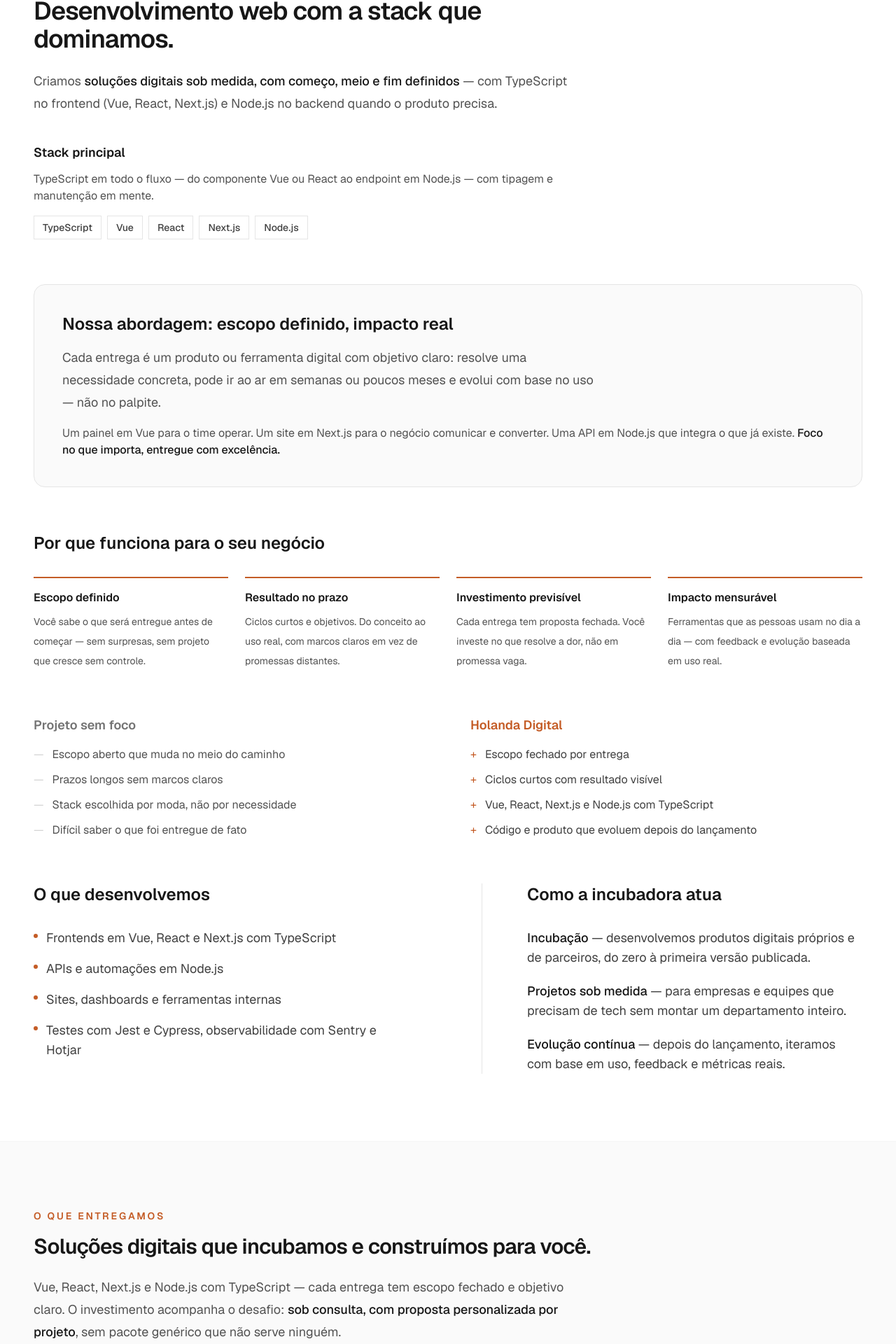
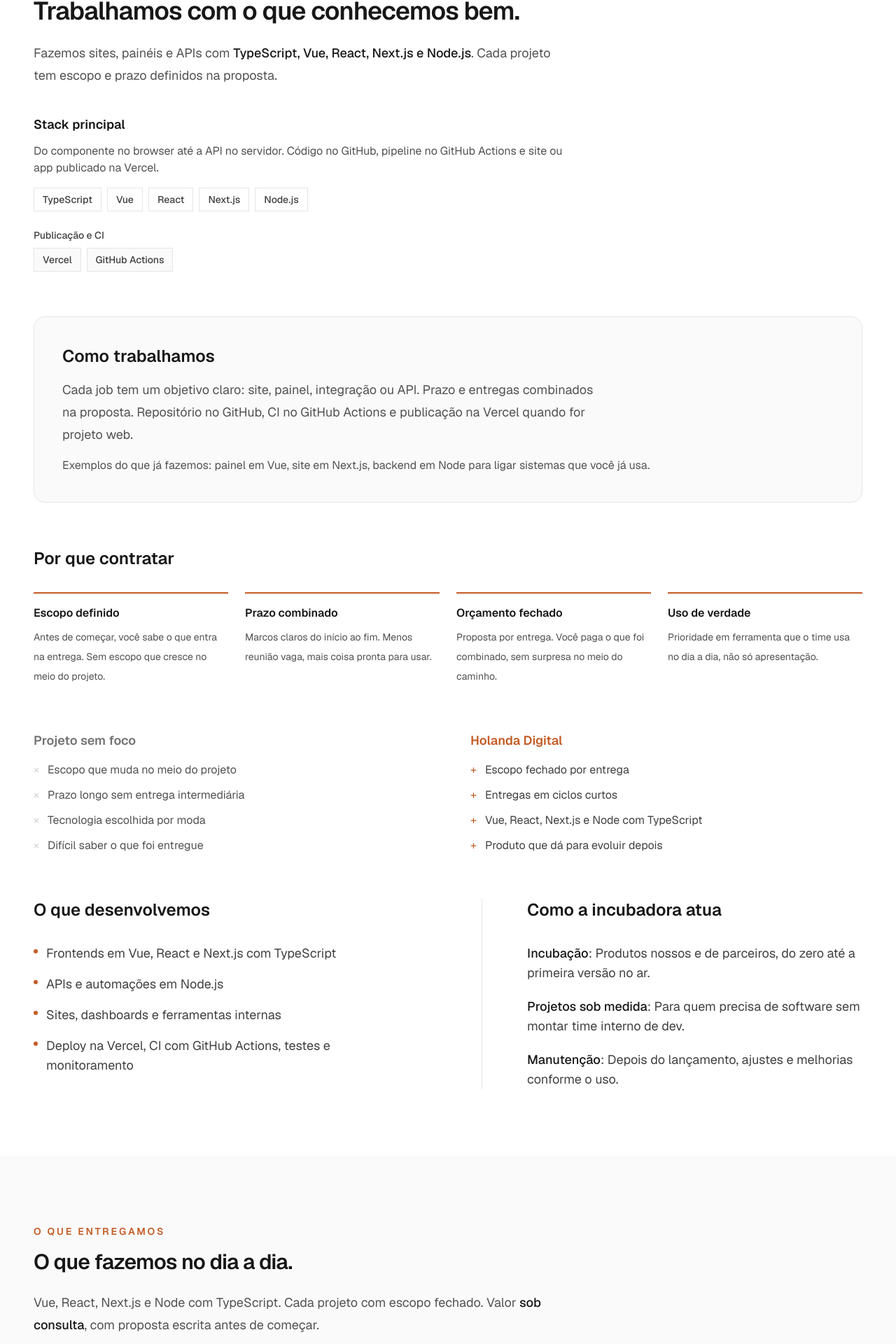
Before and after one commit to fhconte/h-digital, a Next.js app: page / in a window 1280 px wide. Shown: the part 862-2782 px from the top of the page at 70% size. Built offline with nearby package versions, Linux system fonts and the light colour scheme.

Commit message:
chore: update content

```diff
--- a/src/app/layout.tsx
+++ b/src/app/layout.tsx
@@ -11,7 +11,7 @@
 export const metadata: Metadata = {
   title: `${BRAND_NAME} | Incubadora de soluções digitais`,
   description:
-    "Incubadora de soluções digitais — Vue, React, Next.js, TypeScript e Node.js. Sites, dashboards, APIs e produtos sob medida com escopo definido.",
+    "Holanda Digital: Vue, React, Next.js, Node.js, deploy na Vercel e CI com GitHub Actions.",
 };
 
 export default function RootLayout({
--- a/src/components/home/deliveries-section.tsx
+++ b/src/components/home/deliveries-section.tsx
@@ -11,30 +11,27 @@
         O que entregamos
       </p>
       <h2 className="mt-4 text-2xl font-semibold tracking-tight sm:text-3xl">
-        Soluções digitais que incubamos e construímos para você.
+        O que fazemos no dia a dia.
       </h2>
       <p className="mt-6 max-w-3xl text-base leading-8 text-neutral-600 sm:text-lg">
-        Vue, React, Next.js e Node.js com TypeScript — cada entrega tem escopo
-        fechado e objetivo claro. O investimento
-        acompanha o desafio:{" "}
+        Vue, React, Next.js e Node com TypeScript. Cada projeto com escopo
+        fechado. Valor{" "}
         <strong className="font-medium text-neutral-900">
-          sob consulta, com proposta personalizada por projeto
+          sob consulta
         </strong>
-        , sem pacote genérico que não serve ninguém.
+        , com proposta escrita antes de começar.
       </p>
       <p className="mt-4 max-w-3xl text-base leading-8 text-neutral-600">
-        Você paga apenas pelo{" "}
-        <strong className="font-medium text-neutral-900">desenvolvimento</strong>
-        . Domínio e hospedagem ficam com você — contratados e pagos diretamente
-        às empresas de registro e hospedagem que escolher.
+        Cobramos só o desenvolvimento. Para sites e apps Next.js, configuramos
+        deploy na Vercel na sua conta. Domínio e plano da Vercel você paga
+        direto ao provedor.
       </p>
 
       <div className="mt-10 max-w-3xl rounded-2xl border border-dashed border-neutral-300 bg-white p-6 lg:p-8">
-        <h3 className="text-lg font-semibold text-neutral-900">Cases em destaque</h3>
+        <h3 className="text-lg font-semibold text-neutral-900">Cases</h3>
         <p className="mt-3 leading-7 text-neutral-600">
-          Estamos incubando as primeiras soluções com parceiros. Assim que houver
-          autorização para divulgar, publicamos aqui resultados reais — problema,
-          solução e impacto — em vez de só listar serviços.
+          Em breve publicamos trabalhos com autorização do cliente. Por enquanto
+          a lista abaixo mostra o tipo de entrega que aceitamos.
         </p>
       </div>
 
@@ -62,15 +59,14 @@
       ))}
 
       <p className="mt-12 max-w-3xl text-neutral-600">
-        Tem outra dor em mente?{" "}
+        Precisa de outra coisa?{" "}
         <a
           href={contactMailto("entregas")}
           className="font-medium text-accent underline-offset-4 hover:underline"
         >
-          Fale conosco
+          Manda um e-mail
         </a>{" "}
-        — montamos a entrega certa para o seu contexto, com escopo que você
-        entende antes de assinar.
+        com o que você precisa. Respondemos com escopo e prazo para avaliar.
       </p>
     </section>
   );
--- a/src/components/home/hero-section.tsx
+++ b/src/components/home/hero-section.tsx
@@ -20,11 +20,11 @@
               Incubadora de soluções digitais
             </p>
             <h1 className="text-2xl font-semibold leading-tight text-white sm:text-4xl lg:text-5xl">
-              Tecnologia que sai do papel e funciona no mundo real.
+              Desenvolvimento web com Vue, React, Next.js e Node.
             </h1>
             <p className="mt-3 max-w-2xl text-base leading-relaxed text-white/90 sm:mt-4 sm:text-lg">
-              Vue, React, Next.js e Node.js com TypeScript — escopo claro,
-              entrega previsível e foco no que funciona em produção.
+              TypeScript no frontend e no backend. Escopo fechado e prazo
+              combinado antes de começar.
             </p>
             <div className="mt-6 flex flex-col gap-3 sm:mt-8 sm:flex-row sm:flex-wrap sm:gap-4">
               <a
--- a/src/components/home/solutions-section.tsx
+++ b/src/components/home/solutions-section.tsx
@@ -4,6 +4,7 @@
   howWeWork,
   solutionExamples,
   techStack,
+  toolingStack,
   whyFocused,
 } from "@/content/home";
 
@@ -18,23 +19,22 @@
           Soluções
         </p>
         <h2 className="mt-4 text-2xl font-semibold tracking-tight sm:text-3xl lg:text-4xl">
-          Desenvolvimento web com a stack que dominamos.
+          Trabalhamos com o que conhecemos bem.
         </h2>
         <p className="mt-6 text-base leading-8 text-neutral-600 sm:text-lg">
-          Criamos{" "}
+          Fazemos sites, painéis e APIs com{" "}
           <strong className="font-medium text-neutral-900">
-            soluções digitais sob medida, com começo, meio e fim definidos
-          </strong>{" "}
-          — com TypeScript no frontend (Vue, React, Next.js) e Node.js no
-          backend quando o produto precisa.
+            TypeScript, Vue, React, Next.js e Node.js
+          </strong>
+          . Cada projeto tem escopo e prazo definidos na proposta.
         </p>
       </div>
 
       <div className="mt-10 max-w-3xl">
         <h3 className="text-lg font-semibold text-neutral-900">Stack principal</h3>
         <p className="mt-3 text-neutral-600">
-          TypeScript em todo o fluxo — do componente Vue ou React ao endpoint em
-          Node.js — com tipagem e manutenção em mente.
+          Do componente no browser até a API no servidor. Código no GitHub,
+          pipeline no GitHub Actions e site ou app publicado na Vercel.
         </p>
         <ul className="mt-4 flex flex-wrap gap-2">
           {techStack.map((tech) => (
@@ -46,31 +46,36 @@
             </li>
           ))}
         </ul>
+        <p className="mt-6 text-sm font-medium text-neutral-700">
+          Publicação e CI
+        </p>
+        <ul className="mt-2 flex flex-wrap gap-2">
+          {toolingStack.map((tool) => (
+            <li
+              key={tool}
+              className="border border-neutral-200 bg-neutral-50 px-3 py-1.5 text-sm font-medium text-neutral-700"
+            >
+              {tool}
+            </li>
+          ))}
+        </ul>
       </div>
 
       <div className="mt-12 rounded-2xl border border-neutral-200 bg-neutral-50 p-6 sm:mt-16 sm:p-8 lg:p-10">
-        <h3 className="text-xl font-semibold sm:text-2xl">
-          Nossa abordagem: escopo definido, impacto real
-        </h3>
+        <h3 className="text-xl font-semibold sm:text-2xl">Como trabalhamos</h3>
         <p className="mt-4 max-w-3xl text-lg leading-8 text-neutral-600">
-          Cada entrega é um produto ou ferramenta digital com objetivo claro:
-          resolve uma necessidade concreta, pode ir ao ar em semanas ou poucos
-          meses e evolui com base no uso — não no palpite.
+          Cada job tem um objetivo claro: site, painel, integração ou API. Prazo
+          e entregas combinados na proposta. Repositório no GitHub, CI no
+          GitHub Actions e publicação na Vercel quando for projeto web.
         </p>
         <p className="mt-4 text-neutral-600">
-          Um painel em Vue para o time operar. Um site em Next.js para o
-          negócio comunicar e converter. Uma API em Node.js que integra o que
-          já existe.{" "}
-          <strong className="font-medium text-neutral-900">
-            Foco no que importa, entregue com excelência.
-          </strong>
+          Exemplos do que já fazemos: painel em Vue, site em Next.js, backend
+          em Node para ligar sistemas que você já usa.
         </p>
       </div>
 
       <div className="mt-16">
-        <h3 className="text-xl font-semibold sm:text-2xl">
-          Por que funciona para o seu negócio
-        </h3>
+        <h3 className="text-xl font-semibold sm:text-2xl">Por que contratar</h3>
         <div className="mt-8 grid gap-6 sm:grid-cols-2 lg:grid-cols-4">
           {whyFocused.map((item) => (
             <div key={item.title} className="border-t-2 border-accent pt-4">
@@ -92,7 +97,7 @@
             {comparison.traditional.map((item) => (
               <li key={item} className="flex gap-3">
                 <span className="text-neutral-300" aria-hidden>
-                  —
+                  ×
                 </span>
                 {item}
               </li>
@@ -133,8 +138,8 @@
               <li key={item.title}>
                 <strong className="font-medium text-neutral-900">
                   {item.title}
-                </strong>{" "}
-                — {item.text}
+                </strong>
+                : {item.text}
               </li>
             ))}
           </ul>
--- a/src/components/site-header.tsx
+++ b/src/components/site-header.tsx
@@ -20,7 +20,7 @@
         <a
           href="#"
           className="block shrink-0 leading-none"
-          aria-label={`${BRAND_NAME} — início`}
+          aria-label={`${BRAND_NAME}, início`}
           onClick={closeMenu}
         >
           <Image
--- a/src/content/home/products.ts
+++ b/src/content/home/products.ts
@@ -7,17 +7,17 @@
       {
         title: "Frontends em Vue e React",
         description:
-          "Interfaces com TypeScript — componentes, estado e integração com APIs no stack que o projeto pedir.",
+          "Telas em TypeScript: componentes, estado e chamadas de API, no framework que o projeto usar.",
       },
       {
         title: "Sites e apps em Next.js",
         description:
-          "Páginas e aplicações em Next.js com TypeScript — institucional, produto ou ferramenta web com performance e SEO em mente.",
+          "Sites institucionais, landing pages e apps em Next.js com TypeScript. Deploy configurado na Vercel (conta do cliente).",
       },
       {
         title: "Dashboards e ferramentas internas",
         description:
-          "Painéis, CRMs enxutos, gestão de leads e fluxos operacionais feitos para o processo do cliente.",
+          "Painéis, CRMs simples, gestão de leads e rotinas do dia a dia do seu time.",
       },
     ],
   },
@@ -27,12 +27,12 @@
       {
         title: "APIs e backend em Node.js",
         description:
-          "REST, webhooks e jobs em TypeScript no servidor — mesmo ecossistema do frontend quando faz sentido.",
+          "REST, webhooks e rotinas em TypeScript no servidor, alinhado ao frontend quando fizer sentido.",
       },
       {
         title: "Automações e integrações",
         description:
-          "Conectar ferramentas, APIs e fluxos para eliminar trabalho manual repetitivo.",
+          "Ligar sistemas, APIs e fluxos para cortar trabalho manual repetitivo.",
       },
     ],
   },
@@ -42,12 +42,12 @@
       {
         title: "Testes automatizados",
         description:
-          "Jest para unitário e integração, Cypress para E2E nas jornadas críticas — com pipeline no CI.",
+          "Jest e Cypress nos fluxos importantes. GitHub Actions roda os testes antes de publicar na Vercel.",
       },
       {
         title: "Observabilidade",
         description:
-          "Sentry, Hotjar, logs e alertas — setup para enxergar erros, uso e comportamento em produção.",
+          "Configuração de Sentry, Hotjar, logs e alertas para ver erro e uso em produção.",
       },
     ],
   },
--- a/src/content/home/solutions.ts
+++ b/src/content/home/solutions.ts
@@ -4,7 +4,7 @@
   "Frontends em Vue, React e Next.js com TypeScript",
   "APIs e automações em Node.js",
   "Sites, dashboards e ferramentas internas",
-  "Testes com Jest e Cypress, observabilidade com Sentry e Hotjar",
+  "Deploy na Vercel, CI com GitHub Actions, testes e monitoramento",
 ];
 
 export const techStack = [
@@ -15,51 +15,53 @@
   "Node.js",
 ];
 
+export const toolingStack = ["Vercel", "GitHub Actions"];
+
 export const whyFocused: FocusPoint[] = [
   {
     title: "Escopo definido",
-    text: "Você sabe o que será entregue antes de começar — sem surpresas, sem projeto que cresce sem controle.",
+    text: "Antes de começar, você sabe o que entra na entrega. Sem escopo que cresce no meio do projeto.",
   },
   {
-    title: "Resultado no prazo",
-    text: "Ciclos curtos e objetivos. Do conceito ao uso real, com marcos claros em vez de promessas distantes.",
+    title: "Prazo combinado",
+    text: "Marcos claros do início ao fim. Menos reunião vaga, mais coisa pronta para usar.",
   },
   {
-    title: "Investimento previsível",
-    text: "Cada entrega tem proposta fechada. Você investe no que resolve a dor, não em promessa vaga.",
+    title: "Orçamento fechado",
+    text: "Proposta por entrega. Você paga o que foi combinado, sem surpresa no meio do caminho.",
   },
   {
-    title: "Impacto mensurável",
-    text: "Ferramentas que as pessoas usam no dia a dia — com feedback e evolução baseada em uso real.",
+    title: "Uso de verdade",
+    text: "Prioridade em ferramenta que o time usa no dia a dia, não só apresentação.",
   },
 ];
 
 export const comparison: Comparison = {
   traditional: [
-    "Escopo aberto que muda no meio do caminho",
-    "Prazos longos sem marcos claros",
-    "Stack escolhida por moda, não por necessidade",
-    "Difícil saber o que foi entregue de fato",
+    "Escopo que muda no meio do projeto",
+    "Prazo longo sem entrega intermediária",
+    "Tecnologia escolhida por moda",
+    "Difícil saber o que foi entregue",
   ],
   hdigital: [
     "Escopo fechado por entrega",
-    "Ciclos curtos com resultado visível",
-    "Vue, React, Next.js e Node.js com TypeScript",
-    "Código e produto que evoluem depois do lançamento",
+    "Entregas em ciclos curtos",
+    "Vue, React, Next.js e Node com TypeScript",
+    "Produto que dá para evoluir depois",
   ],
 };
 
 export const howWeWork = [
   {
     title: "Incubação",
-    text: "desenvolvemos produtos digitais próprios e de parceiros, do zero à primeira versão publicada.",
+    text: "Produtos nossos e de parceiros, do zero até a primeira versão no ar.",
   },
   {
     title: "Projetos sob medida",
-    text: "para empresas e equipes que precisam de tech sem montar um departamento inteiro.",
+    text: "Para quem precisa de software sem montar time interno de dev.",
   },
   {
-    title: "Evolução contínua",
-    text: "depois do lançamento, iteramos com base em uso, feedback e métricas reais.",
+    title: "Manutenção",
+    text: "Depois do lançamento, ajustes e melhorias conforme o uso.",
   },
 ];
```
Also changed, not shown: src/components/home/contact-footer.tsx (+5 -6 lines).
